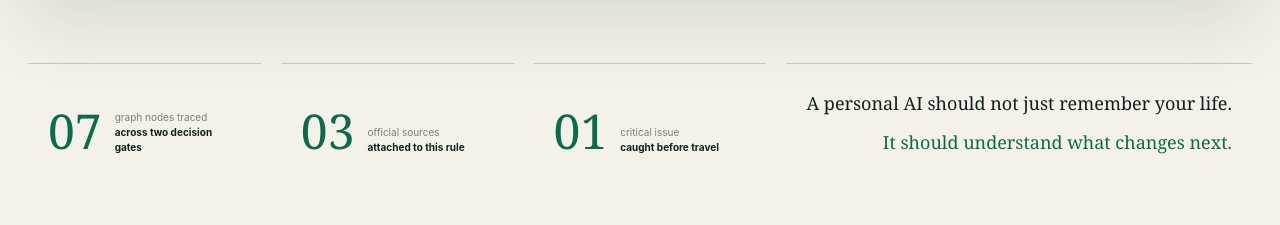
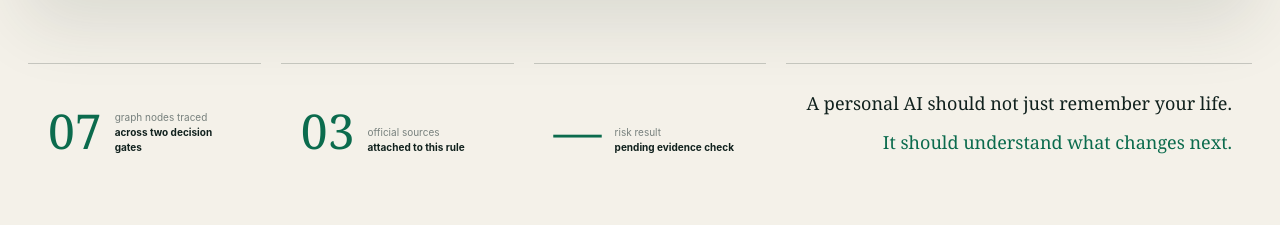
Before and after one commit to Islene888/rippleplan, a Next.js app: page / in a window 1280 px wide. Shown: the part 1215-1440 px from the top of the page. Built offline with nearby package versions, Linux system fonts and the light colour scheme.

Commit message:
Keep outcome metric consistent with scenario

```diff
--- a/app/page.tsx
+++ b/app/page.tsx
@@ -430,7 +430,10 @@ export default function Home() {
       <section className="outcomes" aria-label="What RipplePlan proves">
         <div><span className="outcome-number">07</span><p>graph nodes traced<br /><strong>across two decision gates</strong></p></div>
         <div><span className="outcome-number">{String(analysis.sources.length).padStart(2, '0')}</span><p>official sources<br /><strong>attached to this rule</strong></p></div>
-        <div><span className="outcome-number">01</span><p>critical issue<br /><strong>caught before travel</strong></p></div>
+        <div>
+          <span className="outcome-number">{runState === 'complete' ? (hasRisk ? '01' : '00') : '—'}</span>
+          <p>{runState === 'complete' ? (hasRisk ? 'critical issue' : 'issues in this gate') : 'risk result'}<br /><strong>{runState === 'complete' ? (hasRisk ? 'caught before travel' : 'after the date shift') : 'pending evidence check'}</strong></p>
+        </div>
         <div className="outcome-statement">A personal AI should not just remember your life.<br /><strong>It should understand what changes next.</strong></div>
       </section>
 
```
